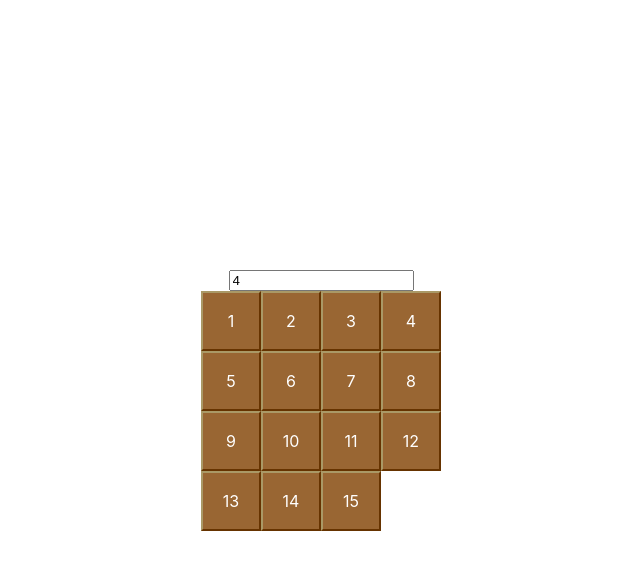
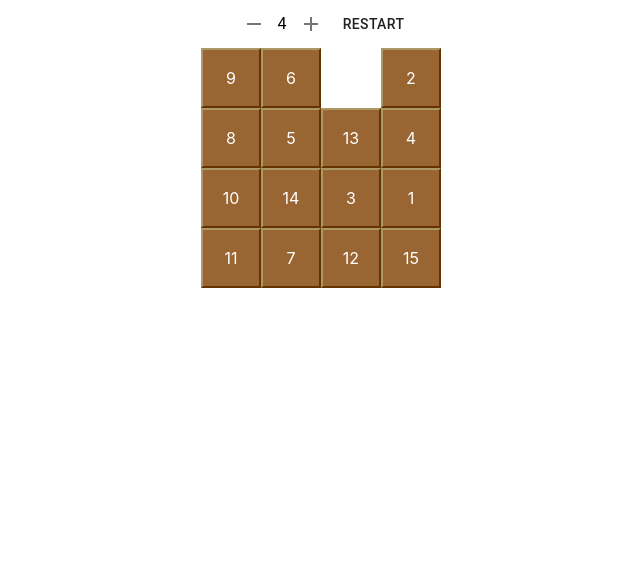
Before and after one commit to hinsxd/react-arrange, a React (Create React App) app: page / in a window 1280 px wide. Shown: the top 570 px of the page, without its empty margins (319-959 px from the left). Built offline with nearby package versions, Linux system fonts and the light colour scheme.

Commit message:
Topbar, shuffle

```diff
--- a/package.json
+++ b/package.json
@@ -4,6 +4,7 @@
   "private": true,
   "dependencies": {
     "@material-ui/core": "^4.7.2",
+    "@material-ui/icons": "^4.5.1",
     "@testing-library/jest-dom": "^4.2.4",
     "@testing-library/react": "^9.3.2",
     "@testing-library/user-event": "^7.1.2",
--- a/src/App.tsx
+++ b/src/App.tsx
@@ -1,7 +1,7 @@
 import React, { useState, useEffect } from 'react';
-import { useBoard } from './useBoard';
-import { Box, makeStyles } from '@material-ui/core';
-import clsx from 'clsx';
+import { useGame } from './useGame';
+import { Button, makeStyles, IconButton, Typography } from '@material-ui/core';
+import { Add as AddIcon, Remove as RemoveIcon } from '@material-ui/icons';
 
 const useStyles = makeStyles({
   wrapper: {
@@ -9,14 +9,16 @@ const useStyles = makeStyles({
     width: '100vw',
     display: 'flex',
     flexDirection: 'column',
-    justifyContent: 'center',
+    // justifyContent: 'center',
+    alignItems: 'center'
+  },
+  topbar: {
+    display: 'flex',
+    flexDirection: 'row',
     alignItems: 'center'
   },
   board: {
-    // width: '100%',
-    // height: '100%',
-    // marginLeft: 'auto',
-    // marginRight: 'auto',
+    flex: 0,
     position: 'relative'
   },
   tile: {
@@ -61,30 +63,30 @@ const App: React.FC = () => {
   const styles = useStyles();
   const [size, setSize] = useState(4);
 
-  const { board, onTilePress } = useBoard({ size });
+  const { onTilePress, positions, startGame } = useGame({ size });
 
-  const [positions, setPositions] = useState<{ row: number; col: number }[]>(
-    []
-  );
-
-  useEffect(() => {
-    let newPos = Array(size * size);
-    board.forEach((rowTiles, row) =>
-      rowTiles.forEach((value, col) => {
-        newPos[value] = { row, col };
-      })
-    );
-    setPositions(newPos);
-  }, [board, size]);
-  console.log(positions);
-  console.log(board);
   return (
     <div className={styles.wrapper}>
-      <input
-        type="number"
-        value={size}
-        onChange={e => setSize(parseInt(e.target.value))}
-      />
+      <div className={styles.topbar}>
+        <IconButton
+          onClick={() => {
+            if (size > 1) {
+              setSize(size - 1);
+            }
+          }}
+        >
+          <RemoveIcon />
+        </IconButton>
+        <Typography component="span">{size}</Typography>
+        <IconButton
+          onClick={() => {
+            setSize(size + 1);
+          }}
+        >
+          <AddIcon />
+        </IconButton>
+        <Button onClick={startGame}>Restart</Button>
+      </div>
       <div
         className={styles.board}
         style={{ width: size * 60, height: size * 60 }}
@@ -98,17 +100,6 @@ const App: React.FC = () => {
             onClick={() => onTilePress(row, col)}
           ></Tile>
         ))}
-        {/* {board.map((rowTiles, row) =>
-          rowTiles.map((cell, col) => (
-            <Tile
-              value={cell}
-              row={row}
-              col={col}
-              key={`tile-${cell}`}
-              onClick={() => onTilePress(row, col)}
-            ></Tile>
-          ))
-        )} */}
       </div>
     </div>
   );
--- a/src/useBoard.tsx
+++ /dev/null
@@ -1,79 +0,0 @@
-import { Reducer, useReducer, useRef, useEffect } from 'react';
-import produce from 'immer';
-export type Board = number[][];
-
-type useBoardParam = { size?: number };
-type coord = { row: number; col: number };
-type Action =
-  | { type: 'INIT_BOARD'; payload: { size: number } }
-  | { type: 'SWAP'; payload: { a: coord; b: coord } };
-
-const boardReducer: Reducer<Board, Action> = (state, action) => {
-  switch (action.type) {
-    case 'INIT_BOARD':
-      return makeBoard(action.payload.size);
-    case 'SWAP':
-      const { a, b } = action.payload;
-      return produce(state, board => {
-        const temp = board[a.row][a.col];
-        board[a.row][a.col] = board[b.row][b.col];
-        board[b.row][b.col] = temp;
-      });
-    default:
-      return state;
-  }
-};
-
-const makeBoard = (size: number): Board => {
-  let board: Board = [];
-  let count = 1;
-  for (let i = 0; i < size; i++) {
-    board[i] = [];
-    for (let j = 0; j < size; j++, count++) {
-      if (count < size * size) {
-        board[i][j] = count;
-      } else {
-        board[i][j] = 0;
-      }
-    }
-  }
-  return board;
-};
-
-export const useBoard = ({ size = 4 }: useBoardParam) => {
-  const emptyTileCoord = useRef({ row: size - 1, col: size - 1 });
-  const [board, dispatch] = useReducer(boardReducer, makeBoard(size));
-
-  useEffect(() => {
-    dispatch({ type: 'INIT_BOARD', payload: { size } });
-  }, [size]);
-  useEffect(() => {
-    console.log(board);
-    for (let i = 0; i < board.length; i++) {
-      for (let j = 0; j < board[0].length; j++) {
-        if (board[i][j] === 0) {
-          emptyTileCoord.current = { row: i, col: j };
-          console.log({ row: i, col: j });
-        }
-      }
-    }
-  });
-
-  const onTilePress = (row: number, col: number) => {
-    const { current: zeroRowCol } = emptyTileCoord;
-    const isBesideEmpty =
-      (Math.abs(row - zeroRowCol.row) === 1 && col - zeroRowCol.col === 0) ||
-      (Math.abs(col - zeroRowCol.col) === 1 && row - zeroRowCol.row === 0);
-    if (isBesideEmpty) {
-      dispatch({
-        type: 'SWAP',
-        payload: {
-          a: { row, col },
-          b: zeroRowCol
-        }
-      });
-    }
-  };
-
-  return { board, onTilePress };
-};
--- /dev/null
+++ b/src/useGame.tsx
@@ -0,0 +1,124 @@
+import { Reducer, useReducer, useRef, useEffect, useCallback } from 'react';
+import produce from 'immer';
+
+export type Board = number[][];
+
+type useGameProps = { size?: number };
+type coord = { row: number; col: number };
+type Action =
+  | { type: 'INIT_BOARD'; payload: { size: number } }
+  | { type: 'SWAP'; payload: { a: coord; b: coord } };
+
+type GameState = {
+  board: Board;
+  // positions: coord[];
+};
+
+const generatePositions = (board: Board): coord[] => {
+  const size = board.length;
+  let newPos = Array(size * size);
+  board.forEach((rowTiles, row) =>
+    rowTiles.forEach((value, col) => {
+      newPos[value] = { row, col };
+    })
+  );
+  return newPos;
+};
+
+const isBeside = (a: coord, b: coord): boolean => {
+  return (
+    (Math.abs(a.row - b.row) === 1 && a.col - b.col === 0) ||
+    (Math.abs(a.col - b.col) === 1 && a.row - b.row === 0)
+  );
+};
+
+const gameReducer: Reducer<GameState, Action> = (state, action) => {
+  switch (action.type) {
+    case 'INIT_BOARD':
+      return initGameState(action.payload.size);
+    case 'SWAP':
+      const { a, b } = action.payload;
+      return produce(state, draft => {
+        const temp = draft.board[a.row][a.col];
+        draft.board[a.row][a.col] = draft.board[b.row][b.col];
+        draft.board[b.row][b.col] = temp;
+      });
+    default:
+      return state;
+  }
+};
+
+const initGameState = (size: number): GameState => {
+  let board: Board = [];
+  let count = 1;
+  for (let i = 0; i < size; i++) {
+    board[i] = [];
+    for (let j = 0; j < size; j++, count++) {
+      if (count < size * size) {
+        board[i][j] = count;
+      } else {
+        board[i][j] = 0;
+      }
+    }
+  }
+
+  let zeroPos = { row: size - 1, col: size - 1 };
+  for (let i = 0; i < size * size * size * size; i++) {
+    const avail = [
+      { row: zeroPos.row - 1, col: zeroPos.col },
+      { row: zeroPos.row + 1, col: zeroPos.col },
+      { row: zeroPos.row, col: zeroPos.col - 1 },
+      { row: zeroPos.row, col: zeroPos.col + 1 }
+    ].filter(
+      pos => pos.row < size && pos.col < size && pos.row >= 0 && pos.col >= 0
+    );
+    const chosen = avail[Math.floor(Math.random() * avail.length)];
+    const temp = board[chosen.row][chosen.col];
+    board[chosen.row][chosen.col] = board[zeroPos.row][zeroPos.col];
+    board[zeroPos.row][zeroPos.col] = temp;
+    zeroPos = chosen;
+  }
+  const positions = generatePositions(board);
+
+  return {
+    board
+    // positions
+  };
+};
+
+export const useGame = ({ size = 4 }: useGameProps) => {
+  const [
+    {
+      board
+      // positions
+    },
+    dispatch
+  ] = useReducer(gameReducer, size, initGameState);
+  const positions = generatePositions(board);
+  const availMoves = positions.filter(pos => isBeside(pos, positions[0]));
+
+  useEffect(() => {
+    startGame();
+  }, [size]);
+
+  const startGame = useCallback(() => {
+    dispatch({ type: 'INIT_BOARD', payload: { size } });
+  }, [size]);
+
+  const onTilePress = useCallback(
+    (row: number, col: number) => {
+      if (isBeside(positions[0], { row, col })) {
+        dispatch({
+          type: 'SWAP',
+          payload: {
+            a: { row, col },
+            b: positions[0]
+          }
+        });
+      }
+    },
+    [positions]
+  );
+
+  return { board, onTilePress, positions, availMoves, startGame };
+};
```
Also changed, not shown: 1 other file (tests, documents, lock files or other folders).
